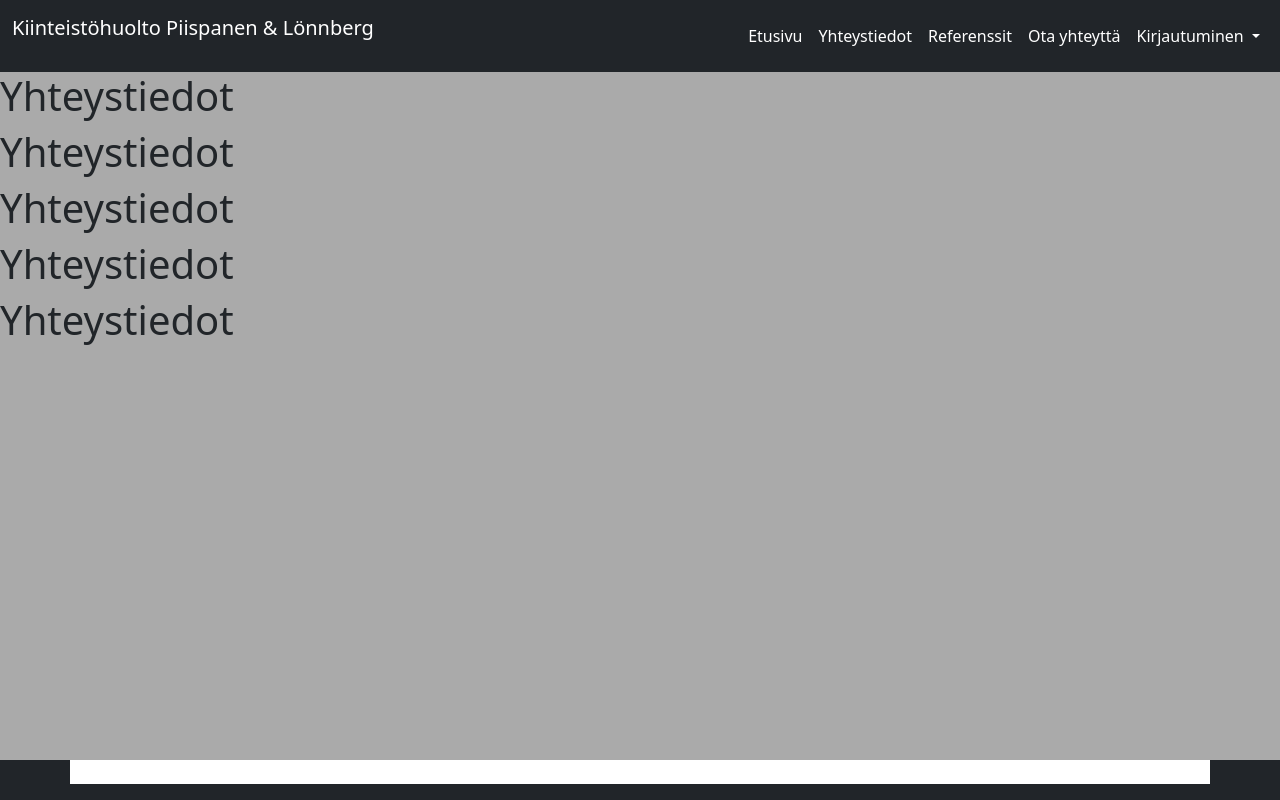
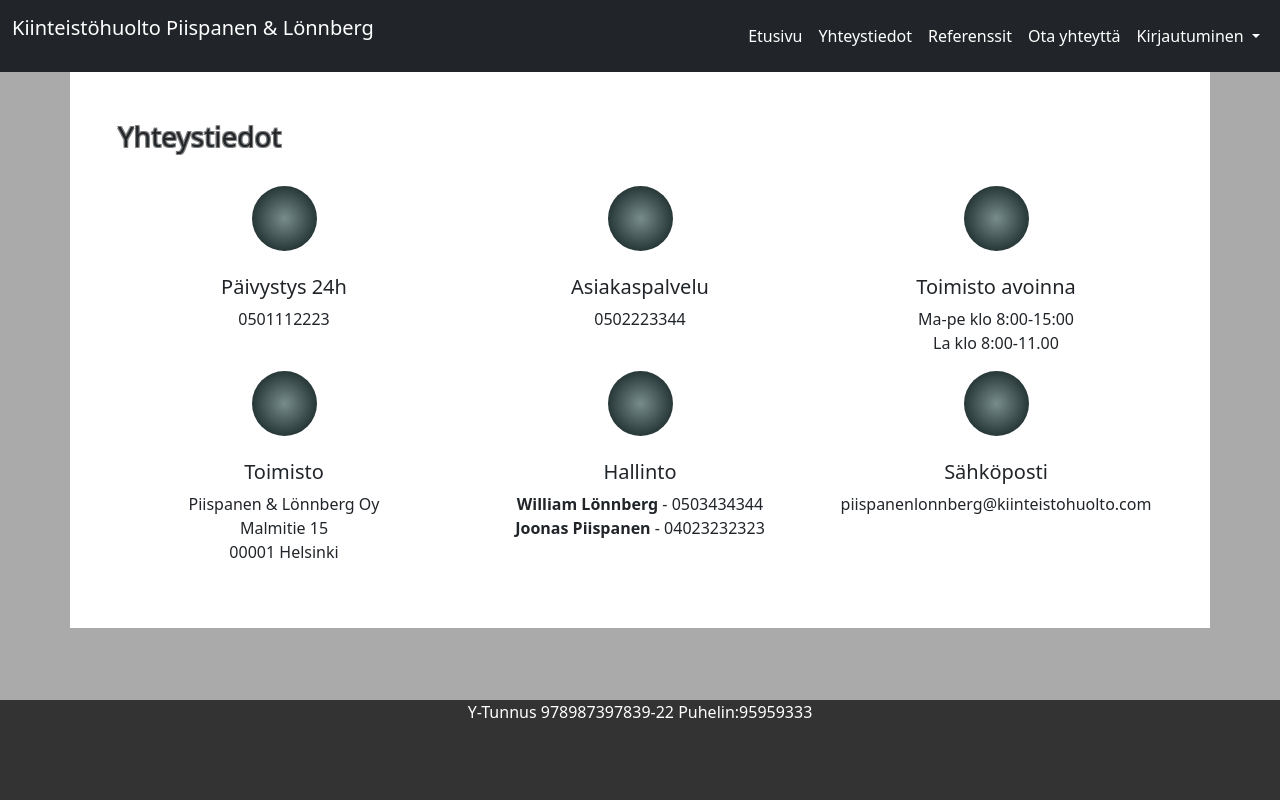
Before and after one commit to piispa24/kiinteistohuolto, a PHP site: page /yhteystiedot.php in a window 1280 px wide. Run offline with PHP 8.4, Linux system fonts and the light colour scheme.

Commit message:
frontendiä index ja yhteystiedot

```diff
--- a/data.json
+++ b/data.json
@@ -1,5 +1 @@
-<<<<<<< HEAD
-{"auto":[{"VikailmoitusID":"1","AsukasID":"1","TaloyhtionID":"1","Vikaotsikko":"Perse vuotaa","Vikaasia":"Kävin aamulla vessassa ja vuotaminen ei lakannut. Tarvitaan putkimiestä.","TyontekijaID":"","Asukasnimi":"Ahvenjärvi Jouni","Osoite":"Viiriäisenkatu","Tyontekijanimi":"Null"},{"VikailmoitusID":"3","AsukasID":"2","TaloyhtionID":"1","Vikaotsikko":"vittu äijät","Vikaasia":"vitun äijät ","TyontekijaID":"2","Asukasnimi":"Alava Katja","Osoite":"Viiriäisenkatu","Tyontekijanimi":"Lönnberg William"},{"VikailmoitusID":"2","AsukasID":"3","TaloyhtionID":"1","Vikaotsikko":"dawdwad","Vikaasia":"asdsadasdasd","TyontekijaID":"1","Asukasnimi":"tuukka räihä","Osoite":"Viiriäisenkatu","Tyontekijanimi":"Piispanen Joonas"}]}
-=======
-{"auto":[{"VikailmoitusID":"1","AsukasID":"1","TaloyhtionID":"1","Vikaotsikko":"Perse vuotaa","Vikaasia":"Kävin aamulla vessassa ja vuotaminen ei lakannut. Tarvitaan putkimiestä.","TyontekijaID":"","Asukasnimi":"Ahvenjärvi Jouni","Osoite":"Viiriäisenkatu"},{"VikailmoitusID":"2","AsukasID":"1","TaloyhtionID":"1","Vikaotsikko":"dasd","Vikaasia":"asda","TyontekijaID":"","Asukasnimi":"Ahvenjärvi Jouni","Osoite":"Viiriäisenkatu"},{"VikailmoitusID":"3","AsukasID":"1","TaloyhtionID":"1","Vikaotsikko":"dasda","Vikaasia":"dasda","TyontekijaID":"","Asukasnimi":"Ahvenjärvi Jouni","Osoite":"Viiriäisenkatu"},{"VikailmoitusID":"4","AsukasID":"1","TaloyhtionID":"1","Vikaotsikko":"Putket räjähtää","Vikaasia":"Keittiössä räjähti putket","TyontekijaID":"","Asukasnimi":"Ahvenjärvi Jouni","Osoite":"Viiriäisenkatu"},{"VikailmoitusID":"5","AsukasID":"1","TaloyhtionID":"1","Vikaotsikko":"test","Vikaasia":"test","TyontekijaID":"","Asukasnimi":"Ahvenjärvi Jouni","Osoite":"Viiriäisenkatu"}]}
->>>>>>> 8e825564e5aed8c48f3775b589150c3da3a93768
+{"auto":[{"VikailmoitusID":"1","AsukasID":"1","TaloyhtionID":"1","Vikaotsikko":"Perse vuotaa","Vikaasia":"Kävin aamulla vessassa ja vuotaminen ei lakannut. Tarvitaan putkimiestä.","TyontekijaID":"","Asukasnimi":"Ahvenjärvi Jouni","Osoite":"Viiriäisenkatu"},{"VikailmoitusID":"2","AsukasID":"1","TaloyhtionID":"1","Vikaotsikko":"dasd","Vikaasia":"asda","TyontekijaID":"","Asukasnimi":"Ahvenjärvi Jouni","Osoite":"Viiriäisenkatu"},{"VikailmoitusID":"3","AsukasID":"1","TaloyhtionID":"1","Vikaotsikko":"dasda","Vikaasia":"dasda","TyontekijaID":"","Asukasnimi":"Ahvenjärvi Jouni","Osoite":"Viiriäisenkatu"},{"VikailmoitusID":"4","AsukasID":"1","TaloyhtionID":"1","Vikaotsikko":"Putket räjähtää","Vikaasia":"Keittiössä räjähti putket","TyontekijaID":"","Asukasnimi":"Ahvenjärvi Jouni","Osoite":"Viiriäisenkatu"},{"VikailmoitusID":"5","AsukasID":"1","TaloyhtionID":"1","Vikaotsikko":"test","Vikaasia":"test","TyontekijaID":"","Asukasnimi":"Ahvenjärvi Jouni","Osoite":"Viiriäisenkatu"},{"VikailmoitusID":"6","AsukasID":"1","TaloyhtionID":"1","Vikaotsikko":"Vessa tukossa","Vikaasia":"Se on tukossa","TyontekijaID":"","Asukasnimi":"Ahvenjärvi Jouni","Osoite":"Viiriäisenkatu"},{"VikailmoitusID":"7","AsukasID":"1","TaloyhtionID":"1","Vikaotsikko":"Kaikki vikana","Vikaasia":"Mikään ei toimi SAATANA","TyontekijaID":"","Asukasnimi":"Ahvenjärvi Jouni","Osoite":"Viiriäisenkatu"}]}
--- a/footer.php
+++ b/footer.php
@@ -1,8 +1,11 @@
-<footer class="bg-dark fixed-bottom">
-  <div class="container">
-    <p id="footer">Y-Tunnus 978987397839-22 Puhelin:95959333</p>
+
+<footer class="footer">
+  <div class="container" style="background-color: #333;" id="footer">
+    <p>Y-Tunnus 978987397839-22 Puhelin:95959333</p>
   </div>
 </footer>
+
+
 
 
     <!-- Optional JavaScript; choose one of the two! -->
--- a/styles/style.css
+++ b/styles/style.css
@@ -2,7 +2,40 @@
 #footer {
     color: white;
     text-align: center;
+
 }
+.footer {
+  background-color: #333;
+  color: white;
+  height: 100px; /* set the height of the footer */
+  position: fixed; /* position the footer */
+  bottom: 0; /* place the footer at the bottom of the page */
+  width: 100%;
+}
+
+html,
+body {
+  height: 100%;
+}
+
+.container-index {
+  height: 100vh;
+}
+
+h3, h1 {
+  text-shadow:
+    -1px -1px 0 #808080,
+     1px -1px 0 #808080,
+    -1px 1px 0 #808080,
+     1px 1px 0 #808080;
+}
+
+.container-index {
+  background-image: url("https://cdn.pixabay.com/photo/2019/01/10/20/54/building-maintenance-3926053_960_720.jpg");
+  background-size: cover;
+}
+
+
 /* NAVBAR */
 .nav-link {
     color: white !important;
@@ -73,6 +106,28 @@
     color: #fff;
     text-decoration: none;
   }
+
+
+  .btn-grad2 {
+    background-image: linear-gradient(to right, #232526 0%, #414345  51%, #232526  100%);
+    margin: 10px;
+    width: 270px;
+    padding: 15px 45px;
+    text-align: center;
+    text-transform: uppercase;
+    transition: 0.5s;
+    background-size: 200% auto;
+    color: white;
+    border-radius: 10px;
+    display: block;
+  }
+
+  .btn-grad2:hover {
+    background-position: right center; /* change the direction of the change here */
+    color: #fff;
+    text-decoration: none;
+  }
+
  /* eri buttoneita täältä https://gradientbuttons.colorion.co/ */
 
   .underline {
@@ -111,4 +166,15 @@
 
   .cont-image {
     opacity: 0.7;
+    margin-right: 0;
   }
+
+  .gradient-circle {
+    width: 65px;
+    height: 65px;
+    background: rgb(121,140,140);
+    background: radial-gradient(circle, rgba(121,140,140,1) 0%, rgba(5,20,20,1) 100%);
+    border-radius: 50%;
+    text-align: center;
+    margin: 0 auto;
+  }
--- a/yhteystiedot.php
+++ b/yhteystiedot.php
@@ -1,9 +1,58 @@
 <?php require "header.php"; ?>
 
-<h1>Yhteystiedot</h1>
-<h1>Yhteystiedot</h1>
-<h1>Yhteystiedot</h1>
-<h1>Yhteystiedot</h1>
-<h1>Yhteystiedot</h1>
+<div class="container p-5">
+
+    <div class="row mb-4">
+        <div class="col-sm-12">
+        <h3>Yhteystiedot</h3>
+        </div>
+    </div>
+
+    <div class="row">
+
+        <div class="col-sm-4 text-center">
+            <div class="gradient-circle"></div><br>
+            <h5>Päivystys 24h</h5>
+            <p>0501112223</p>
+        </div>
+
+        <div class="col-sm-4 text-center">
+            <div class="gradient-circle"></div><br>
+            <h5>Asiakaspalvelu</h5>
+            <p>0502223344</p>
+        </div>
+
+        <div class="col-sm-4 text-center">
+            <div class="gradient-circle"></div><br>
+            <h5>Toimisto avoinna</h5>
+            <p>Ma-pe klo 8:00-15:00<br>La klo 8:00-11.00</p>
+            <p></p>
+        </div>
+
+    </div>
+
+    <div class="row">
+
+        <div class="col-sm-4 text-center">
+            <div class="gradient-circle"></div><br>
+            <h5>Toimisto</h5>
+            <p>Piispanen & Lönnberg Oy<br>Malmitie 15<br>00001 Helsinki</p>
+        </div>
+
+        <div class="col-sm-4 text-center">
+            <div class="gradient-circle"></div><br>
+            <h5>Hallinto</h5>
+            <p><strong>William Lönnberg</strong> - 0503434344<br><strong>Joonas Piispanen</strong> - 04023232323</p>
+        </div>
+
+        <div class="col-sm-4 text-center">
+            <div class="gradient-circle"></div><br>
+            <h5>Sähköposti</h5>
+            <p>piispanenlonnberg@kiinteistohuolto.com</p>
+        </div>
+
+    </div>
+
+</div>
 
 <?php require "footer.php"; ?>
```
Also changed, not shown: contact.php (+3 -9 lines), index.php (+17 -11 lines), img/building-maintenance-g2acb25a59_1920.jpg (added), img/condo-2414328_960_720-removebg-preview(1).png (added).
